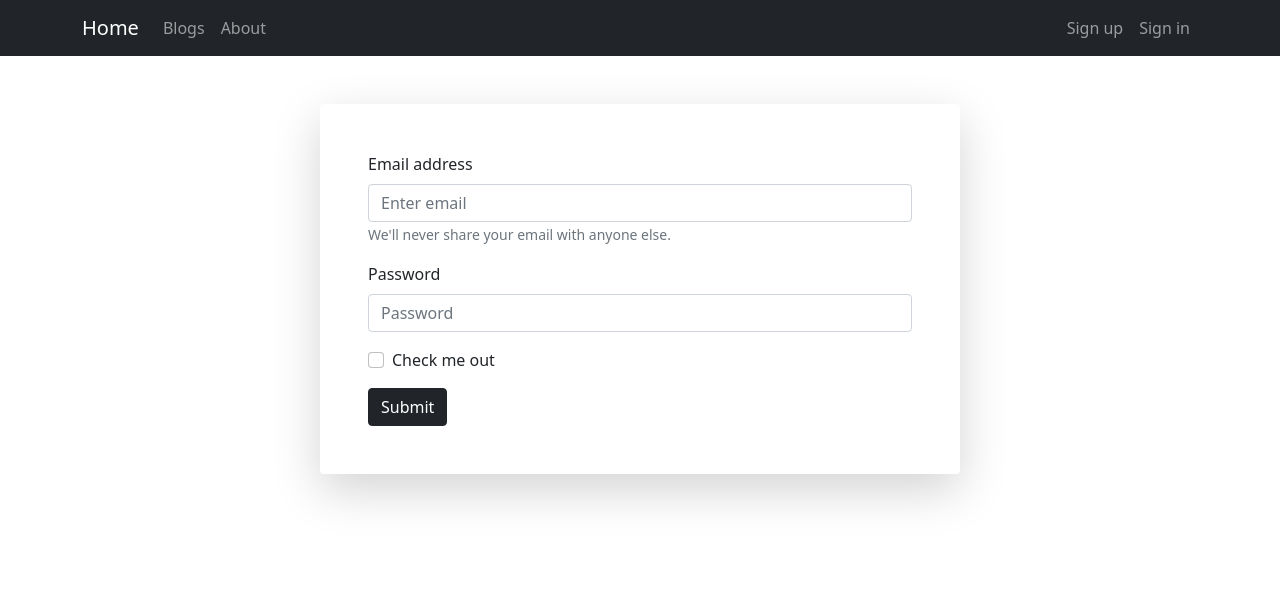
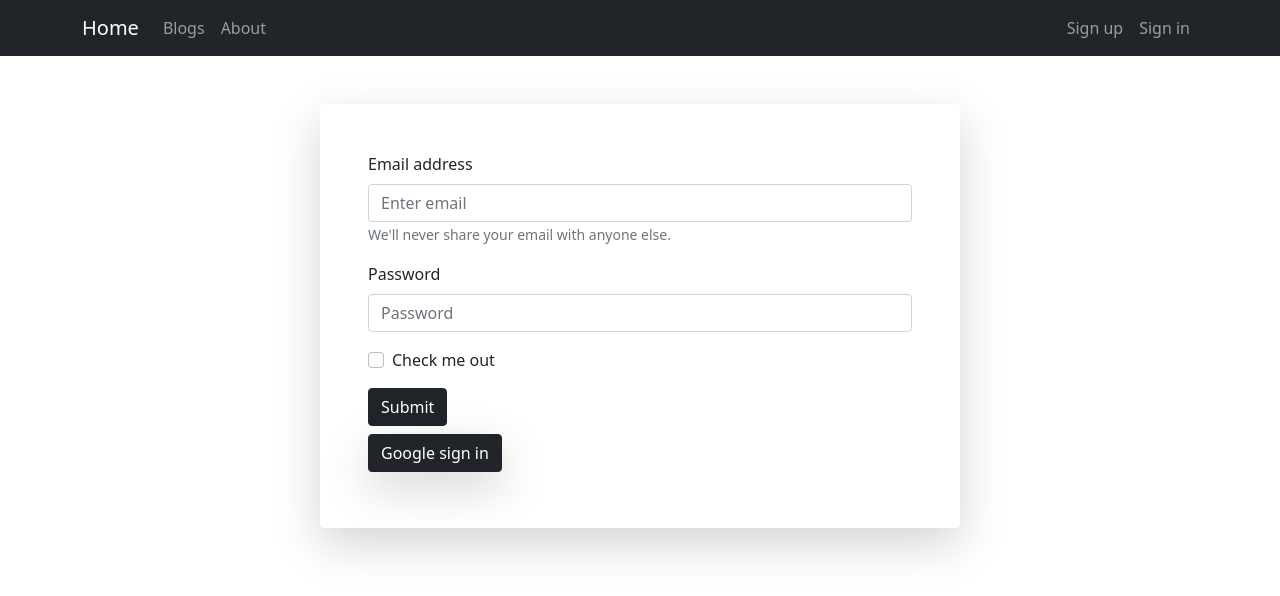
Before and after one commit to fatamatuzjaharasamiha/photographer-service-website, a React (Create React App) app: page /signIn in a window 1280 px wide. Shown: the top 596 px of the page. Built offline with nearby package versions, Linux system fonts and the light colour scheme.

Commit message:
google sign in done

```diff
--- a/src/Pages/Home/Services/Services.css
+++ b/src/Pages/Home/Services/Services.css
@@ -0,0 +1,5 @@
+.services {
+
+        text-align: center;
+
+}
--- a/src/Pages/Home/Services/Services.js
+++ b/src/Pages/Home/Services/Services.js
@@ -1,6 +1,6 @@
 import React, { useEffect, useState } from 'react';
 import Service from '../Service/Service';
-
+import './Services.css'
 const Services = () => {
     const [services, setServices] = useState([])
 
@@ -10,7 +10,7 @@ const Services = () => {
             .then(data => setServices(data))
     }, [])
     return (
-        <div className='mt-5'>
+        <div className='mt-5 services'>
             <h1>Services</h1>
             <div className='row'>
                 {
--- a/src/Pages/Login/GoogleLogin/GoogleLogin.js
+++ b/src/Pages/Login/GoogleLogin/GoogleLogin.js
@@ -0,0 +1,13 @@
+import React from 'react';
+import { useSignInWithGoogle } from 'react-firebase-hooks/auth';
+import auth from '../../../firebase.init';
+const GoogleLogin = () => {
+    const [signInWithGoogle, user, loading, error] = useSignInWithGoogle(auth);
+    return (
+        <div>
+            <button className='btn btn-dark m-2 mx-auto shadow-lg' onClick={() => signInWithGoogle()}>Google sign in</button>
+        </div>
+    );
+};
+
+export default GoogleLogin;
--- a/src/Pages/Login/SignIn/SignIn.js
+++ b/src/Pages/Login/SignIn/SignIn.js
@@ -1,6 +1,7 @@
 import React from 'react';
 import './SignIn.css'
 import { Button, Form } from 'react-bootstrap';
+import GoogleLogin from '../GoogleLogin/GoogleLogin';
 
 
 const SignIn = () => {
@@ -33,6 +34,7 @@ const SignIn = () => {
                 <Button variant="dark" type="submit">
                     Submit
                 </Button>
+                <GoogleLogin></GoogleLogin>
             </Form>
 
         </div>
--- a/src/Pages/Login/Signup/Signup.js
+++ b/src/Pages/Login/Signup/Signup.js
@@ -43,7 +43,9 @@ const Signup = () => {
             return;
         }
         createUserWithEmailAndPassword(email, password);
-        setError('');
+        if (user) {
+            setError('');
+        }
     }
 
 
--- a/src/Pages/Shared/Header/Header.js
+++ b/src/Pages/Shared/Header/Header.js
@@ -11,7 +11,7 @@ const Header = () => {
                     <Navbar.Toggle aria-controls="responsive-navbar-nav" />
                     <Navbar.Collapse id="responsive-navbar-nav">
                         <Nav className="me-auto">
-                            <Nav.Link href="/blogs">Blogs</Nav.Link>
+                            <Nav.Link as={Link} to="blogs">Blogs</Nav.Link>
                             <Nav.Link as={Link} to="about">About</Nav.Link>
 
                         </Nav>
```
